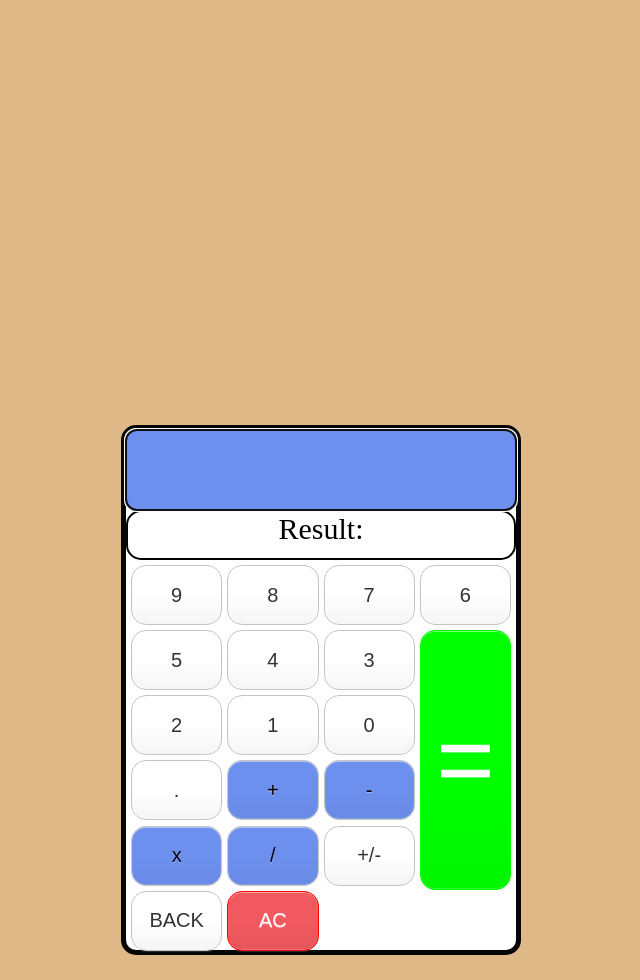
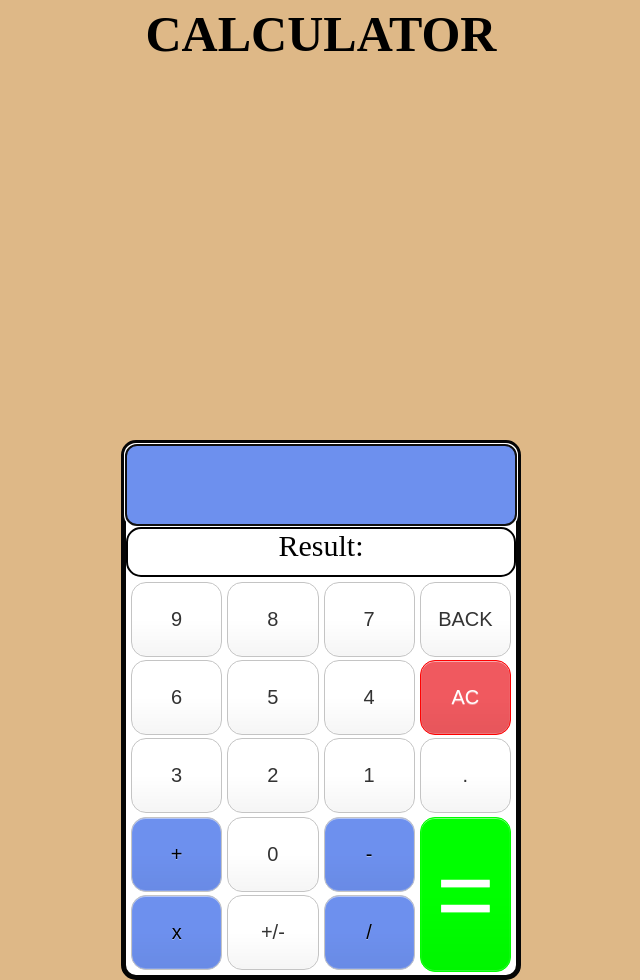
Before and after one commit to luan-nguyen20/calculator, a plain HTML site: page index.html in a window 1280 px wide. Shown: the whole page, without its empty margins (319-959 px from the left). Drawn offline with Linux system fonts and the light colour scheme.

Commit message:
rearrange btns on grid

```diff
--- a/index.html
+++ b/index.html
@@ -8,6 +8,7 @@
         <link rel="stylesheet" href="style.css">
     </head>
     <body>
+        <header>CALCULATOR</header>
         <div class="calcContainer">
             <div class="display">
                 <input type="text" class ="inputDisplay" name="input" maxlength="10" autofocus>
--- a/style.css
+++ b/style.css
@@ -1,6 +1,12 @@
 html{
     text-align: center;
     background-color: burlywood;
+}
+
+header{
+    font-weight: bold;
+    font-size: 50px;
+    margin-top: 5px;
 }
 
 .calcContainer{
@@ -11,8 +17,8 @@ html{
     left: 50%;
     transform: translate(-50%, -50%);
     width: 400px;
-    height: 530px;
-    margin-top: 50px;
+    height: 540px;
+    margin-top: 70px;
     background-color: white;
 }
 
@@ -35,10 +41,11 @@ input[name="input"] {
     height: 50px;
     border: solid black 2px;
     border-radius: 15px;
+    margin-top: 2px;
 }
 
 button {
-    height: 60px;
+    height: 75px;
     background-color: #fff;
     border-radius: 15px;
     border: 1px solid #c4c4c4;
@@ -79,7 +86,7 @@ button:hover {
     color: #fff;
     /*make equalBtn span from row 2 to row 6
     by setting grid-row-start, grid-row-end and height:100% */
-    grid-row-start: 2;
+    grid-row-start: 4;
     grid-row-end: 6;
     height: 100%;
     /*span btn between col 4 and 5*/
@@ -88,8 +95,6 @@ button:hover {
     /*shorthand:
     grid-row: 2/6;
     grid-column: 4/5;
-    or even shorter:
-    grid-area: 2/4/6/5;
     */
     font-size: 10rem;
 }
@@ -112,6 +117,34 @@ button:hover {
     /*if they're the same, can use only 1 num*/
 }
 
+#backBtn{
+    grid-row-start:1;
+    grid-row-end:2;
+    grid-column-start:4;
+    grid-column-end:5;
+}
+
+#btn0{
+    grid-row-start:4;
+    grid-row-end:5;
+    grid-column-start:2;
+    grid-column-end:3;
+}
+
+#clearBtn{
+    grid-row-start:2;
+    grid-row-end:3;
+    grid-column-start:4;
+    grid-column-end:5;
+}
+
+#changeSignBtn{
+    grid-row-start:5;
+    grid-row-end:6;
+    grid-column-start:2;
+    grid-column-end:3;
+}
+
 .space{
     margin-top: 600px;
 }
```
